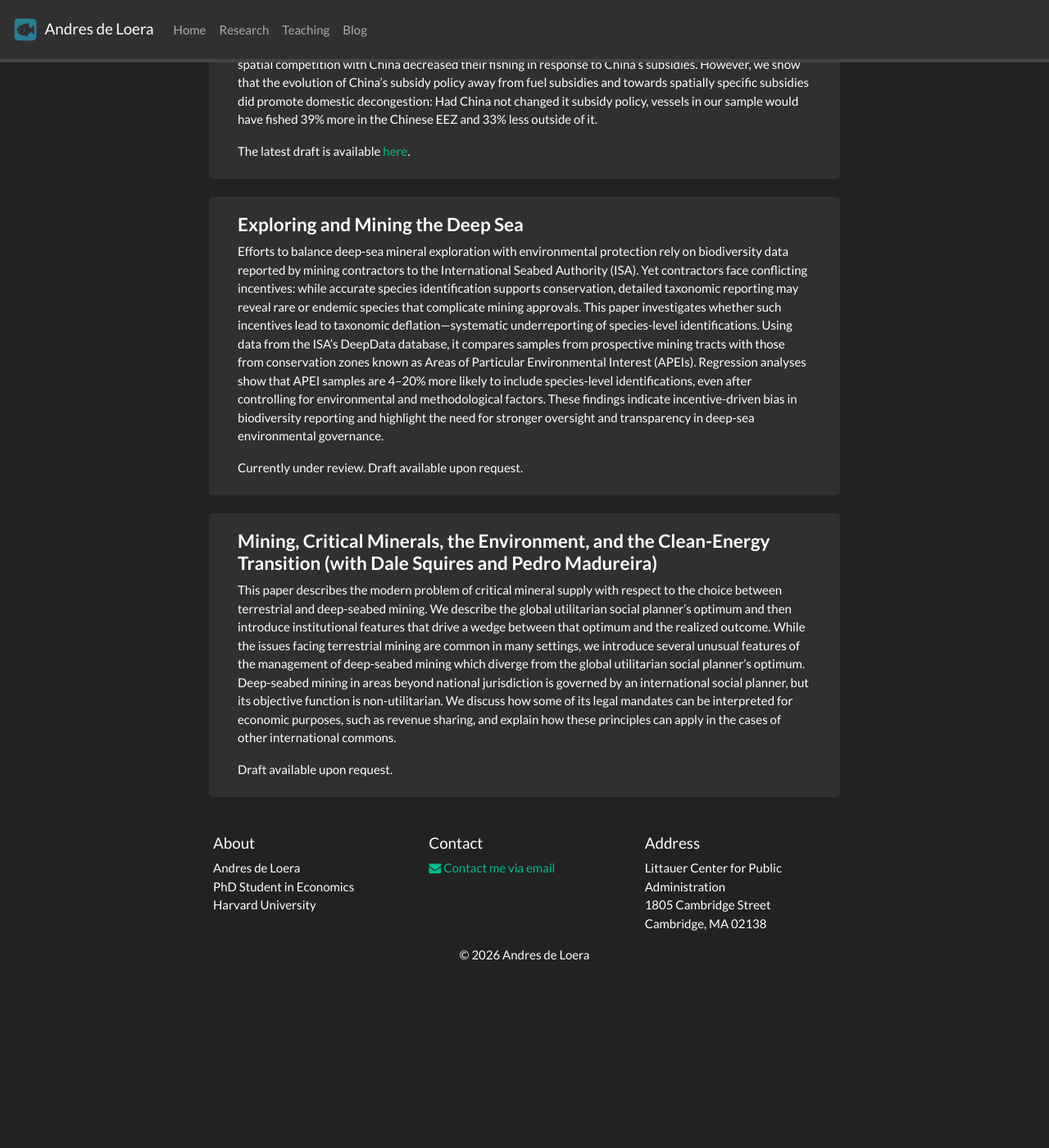
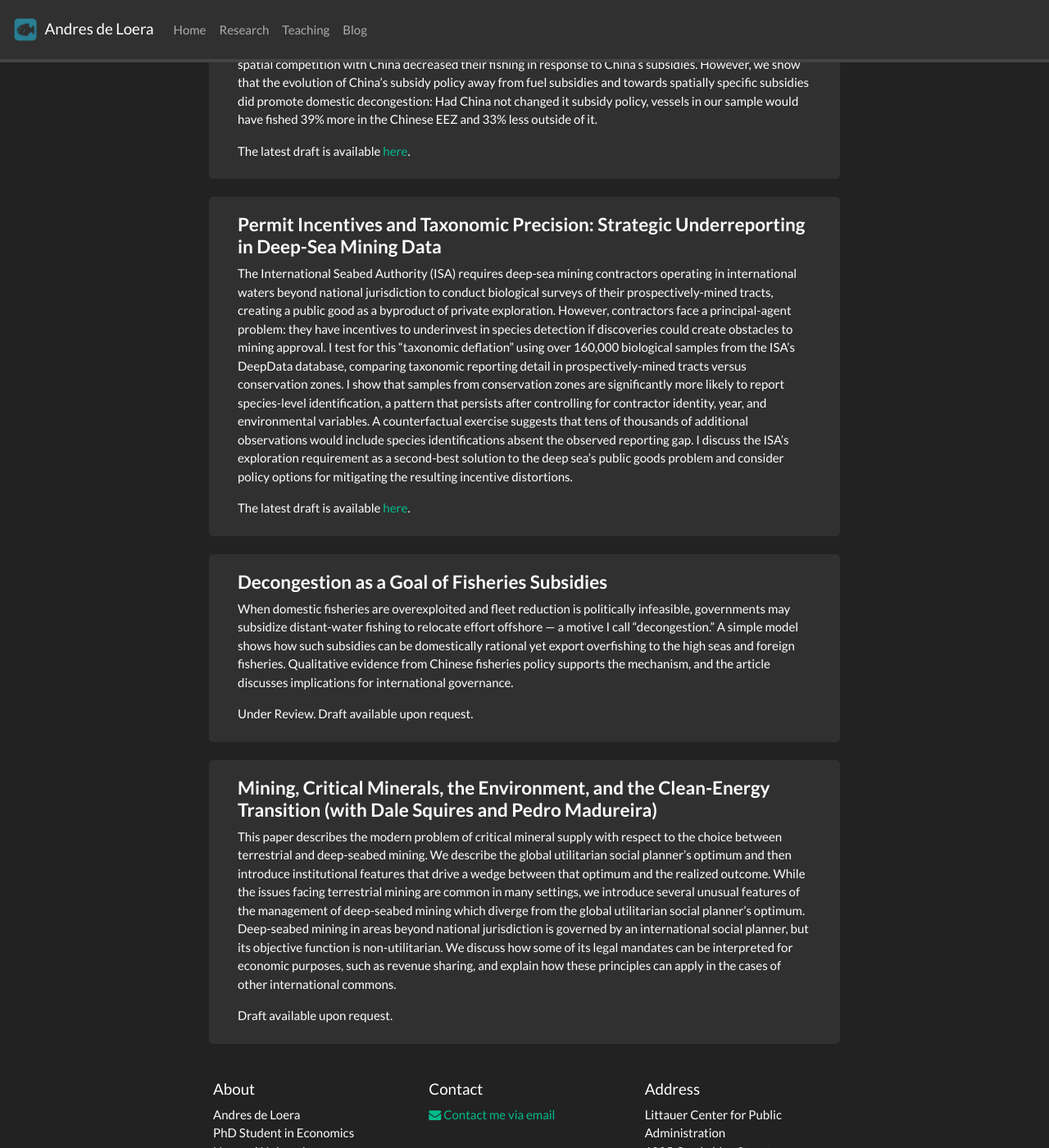
Before and after one commit to adeloera/adeloera.github.io, a Jekyll site: the page built from _pages/research.md, in a window 1280 px wide and 1400 px high, scrolled down 815 px. Shown: the whole window at 82% size. Built offline with Jekyll 4.4.1, drawn with Linux system fonts in a browser that asks for light colours; nearby versions of some CDN libraries; a style sheet for code colours, icons or effects is not loaded; before the commit the page ends 2007 px from its top, so only the background shows below that.

Commit message:
website updates

```diff
--- a/_pages/research.md
+++ b/_pages/research.md
@@ -49,18 +49,29 @@ The latest draft is available <a href="{{ site.url }}{{ site.baseurl }}/papers/d
 
 Countries facing over-exploitation of domestic waters may find it politically and economically advantageous to offer subsidies as a way of “decongesting" their domestic fisheries. Fuel subsidies, the most significant form of fisheries subsidies, may play such a role if they induce distant water fishing. We characterize the conditions under which fuel subsidies are decongesting and then estimate their empirical effects using a triple-difference design exploiting a change in Chinese subsidy policy. We show that China's fuel subsidy increased fishing in its domestic waters, by suppressing a 1.24% elasticity of domestic fishing with respect to the oil price. Meanwhile, it decreased distant water fishing. We also show that non-Chinese vessels in spatial competition with China decreased their fishing in response to China's subsidies. However, we show that the evolution of China's subsidy policy away from fuel subsidies and towards spatially specific subsidies did promote domestic decongestion: Had China not changed it subsidy policy, vessels in our sample would have fished 39% more in the Chinese EEZ and 33% less outside of it.
 
-The latest draft is available <a href="{{ site.url }}{{ site.baseurl }}/papers/bermandeloera_fishsubsidies.pdf">here</a>.
+The latest draft is available <a href="{{ site.url }}{{ site.baseurl }}/papers/Berman_deLoera_fishsubsidies.pdf">here</a>.
 
 </div>
 </div>
 
 <div class="jumbotron">
 <div class="col-md-12 col-sm-12">
-<h4><b>Exploring and Mining the Deep Sea<b></h4>
+<h4><b>Permit Incentives and Taxonomic Precision: Strategic Underreporting in Deep-Sea Mining Data<b></h4>
 
-Efforts to balance deep-sea mineral exploration with environmental protection rely on biodiversity data reported by mining contractors to the International Seabed Authority (ISA). Yet contractors face conflicting incentives: while accurate species identification supports conservation, detailed taxonomic reporting may reveal rare or endemic species that complicate mining approvals. This paper investigates whether such incentives lead to taxonomic deflation—systematic underreporting of species-level identifications. Using data from the ISA’s DeepData database, it compares samples from prospective mining tracts with those from conservation zones known as Areas of Particular Environmental Interest (APEIs). Regression analyses show that APEI samples are 4–20% more likely to include species-level identifications, even after controlling for environmental and methodological factors. These findings indicate incentive-driven bias in biodiversity reporting and highlight the need for stronger oversight and transparency in deep-sea environmental governance.
+The International Seabed Authority (ISA) requires deep-sea mining contractors operating in international waters beyond national jurisdiction to conduct biological surveys of their prospectively-mined tracts, creating a public good as a byproduct of private exploration. However, contractors face a principal-agent problem: they have incentives to underinvest in species detection if discoveries could create obstacles to mining approval. I test for this "taxonomic deflation" using over 160,000 biological samples from the ISA's DeepData database, comparing taxonomic reporting detail in prospectively-mined tracts versus conservation zones. I show that samples from conservation zones are significantly more likely to report species-level identification, a pattern that persists after controlling for contractor identity, year, and environmental variables. A counterfactual exercise suggests that tens of thousands of additional observations would include species identifications absent the observed reporting gap. I discuss the ISA's exploration requirement as a second-best solution to the deep sea's public goods problem and consider policy options for mitigating the resulting incentive distortions.
 
-Currently under review. Draft available upon request.
+The latest draft is available <a href="{{ site.url }}{{ site.baseurl }}/papers/deLoera_DSM_exploration.pdf">here</a>.
+
+</div>
+</div>
+
+<div class="jumbotron">
+<div class="col-md-12 col-sm-12">
+<h4><b>Decongestion as a Goal of Fisheries Subsidies<b></h4>
+
+When domestic fisheries are overexploited and fleet reduction is politically infeasible, governments may subsidize distant-water fishing to relocate effort offshore — a motive I call “decongestion.” A simple model shows how such subsidies can be domestically rational yet export overfishing to the high seas and foreign fisheries. Qualitative evidence from Chinese fisheries policy supports the mechanism, and the article discusses implications for international governance.
+
+Under Review. Draft available upon request.
 
 </div>
 </div>
```
Also changed, not shown: _pages/home.md (+1 -1 lines), _pages/teaching.md (+1 -1 lines), 3 other files.
